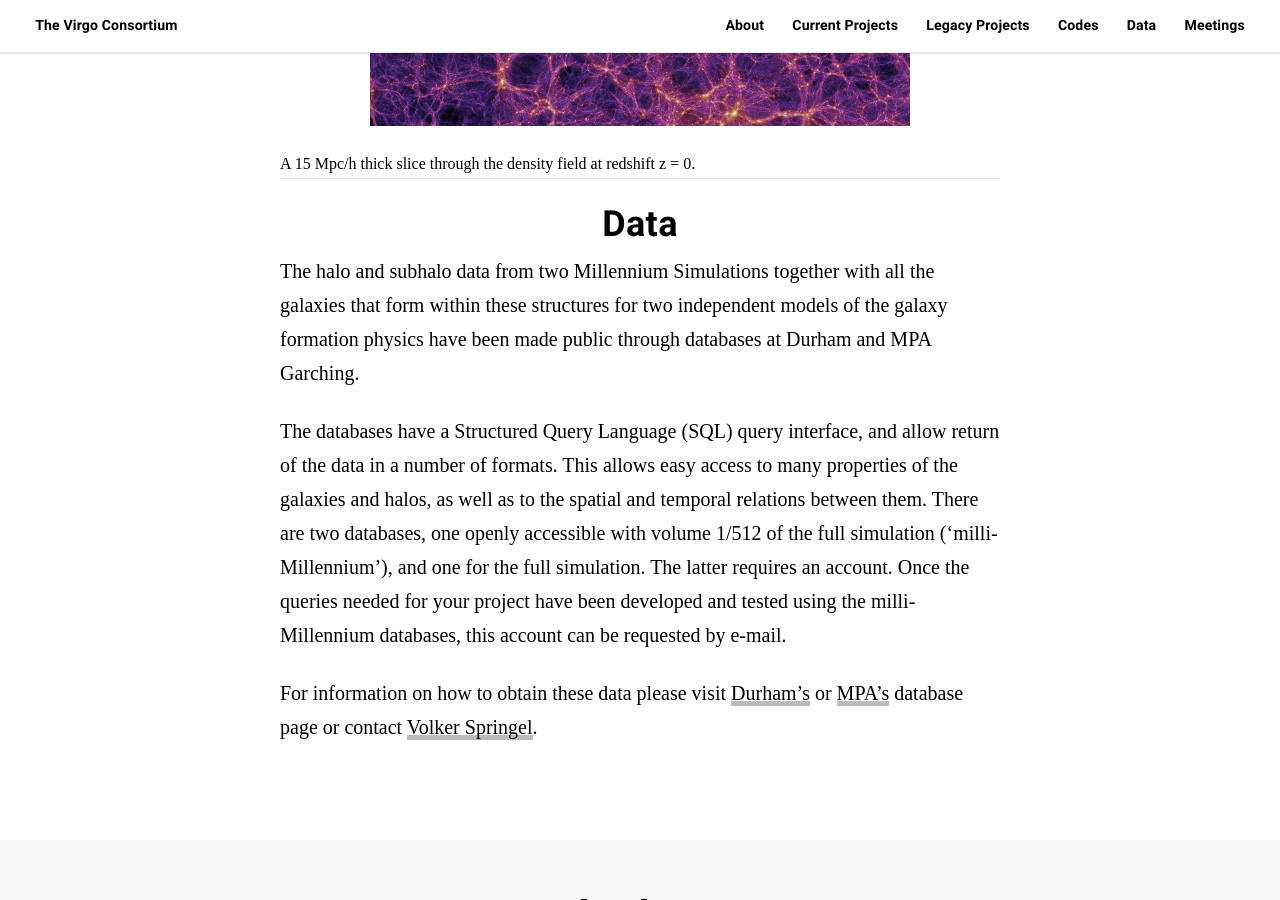
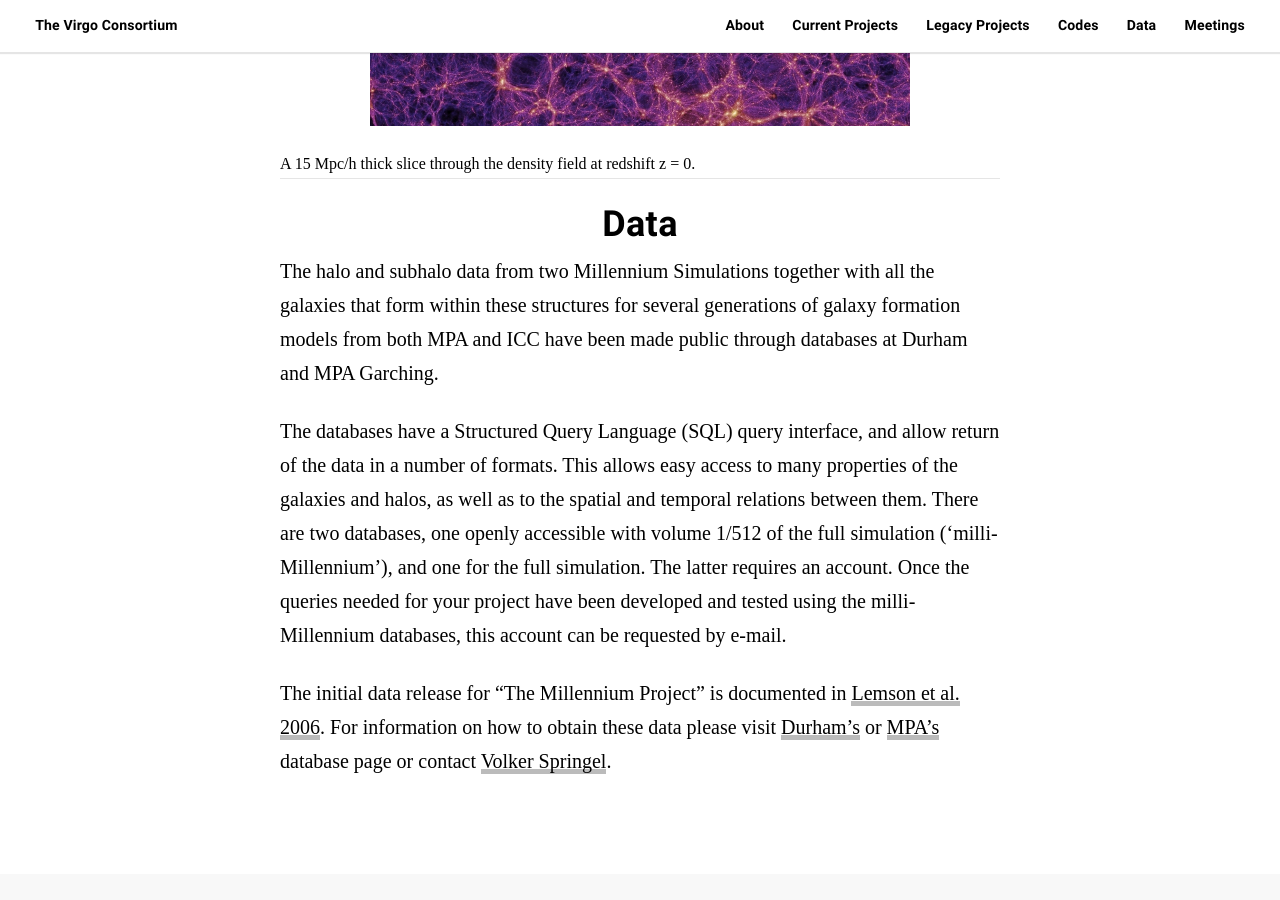
Before and after one commit to DimitriosIrodotou/DimitriosIrodotou.github.io, a Jekyll site: the page built from Page_Data/_posts/2005-06-02-Millennium_Data.markdown, in a window 1280 px wide and 900 px high, scrolled down 462 px. Built offline with Jekyll 4.4.1, drawn with Linux system fonts in a browser that asks for light colours; some web fonts are replaced.

Commit message:
Updated Data pages

```diff
--- a/Page_Data/_posts/1999-02-11-GIF_Data.markdown
+++ b/Page_Data/_posts/1999-02-11-GIF_Data.markdown
@@ -16,6 +16,8 @@ auto; margin-right: auto; width: 75%"/>
 
 <h1 align="center">Data</h1>
 
+The initial data release for “The GIF Project” is documented in
+[Frenk et al. 2000](https://ui.adsabs.harvard.edu/abs/2000astro.ph..7362F/abstract){:target="_blank"}.
 For galaxy catalogues and dark halo catalogues produced by the GIF project please visit
 [MPA's](https://wwwmpa.mpa-garching.mpg.de/galform/gif/index.shtml#data){:target="_blank"}
 project data page or contact
--- a/Page_Data/_posts/2005-06-02-Millennium_Data.markdown
+++ b/Page_Data/_posts/2005-06-02-Millennium_Data.markdown
@@ -16,8 +16,8 @@ margin-left: auto; margin-right: auto; width: 75%"/>
 <h1 align="center">Data</h1>
 
 The halo and subhalo data from two Millennium Simulations together with all the galaxies that form within these
-structures for two independent models of the galaxy formation physics have been made public through databases at Durham
-and MPA Garching.
+structures for several generations of galaxy formation models from both MPA and ICC have been made public through
+databases at Durham and MPA Garching.
 
 The databases have a Structured Query Language (SQL) query interface, and allow return of the data in a number of
 formats. This allows easy access to many properties of the galaxies and halos, as well as to the spatial and
@@ -26,9 +26,11 @@ simulation ('milli-Millennium'), and one for the full simulation. The latter req
 needed for your project have been developed and tested using the milli-Millennium databases, this account can be
 requested by e-mail.
 
+The initial data release for “The Millennium Project” is documented in
+[Lemson et al. 2006](https://ui.adsabs.harvard.edu/abs/2006astro.ph..8019L/abstract){:target="_blank"}.
 For information on how to obtain these data please visit
 [Durham's](http://galaxy-catalogue.dur.ac.uk:8080/Millennium/)
 or
-[MPA's](http://gavo.mpa-garching.mpg.de/Millennium/)
+[MPA's](https://wwwmpa.mpa-garching.mpg.de/millennium/#DATABASE_ACCESS)
 database page or contact
 [Volker Springel](https://www.mpa-garching.mpg.de/person/55019/2377){:target="_blank"}.
--- a/Page_Data/_posts/2014-11-11-EAGLE_Data.markdown
+++ b/Page_Data/_posts/2014-11-11-EAGLE_Data.markdown
@@ -20,9 +20,13 @@ metallicities), merger histories and images for more than 1,000,000 simulated ga
 simulations of various box sizes, numerical resolutions and physical models. Additionally, it includes particle
 data for each of these simulations.
 
+The initial galaxy data release for “The EAGLE Project” is documented in
+[McAlpine et al. 2016](https://ui.adsabs.harvard.edu/abs/2016A%26C....15...72M/abstract){:target="_blank"}
+and the particle data release in
+[The EAGLE team 2017](https://ui.adsabs.harvard.edu/abs/2017arXiv170609899T/abstract){:target="_blank"}.
 For information on how to obtain these data along with the initial conditions please visit
 [Durham's](http://icc.dur.ac.uk/Eagle/){:target="_blank"}
 or
 [Leiden's](http://eagle.strw.leidenuniv.nl){:target="_blank"}
 project data page or contact
-[Joop Schaye](https://www.universiteitleiden.nl/en/staffmembers/joop-schaye#tab-1){:target="_blank"}.
+[Joop Schaye](https://home.strw.leidenuniv.nl/~schaye/){:target="_blank"}.
```
Also changed, not shown: Page_Data/_posts/1998-05-20-VIRGO_Data.markdown (added, +23 -0 lines).
